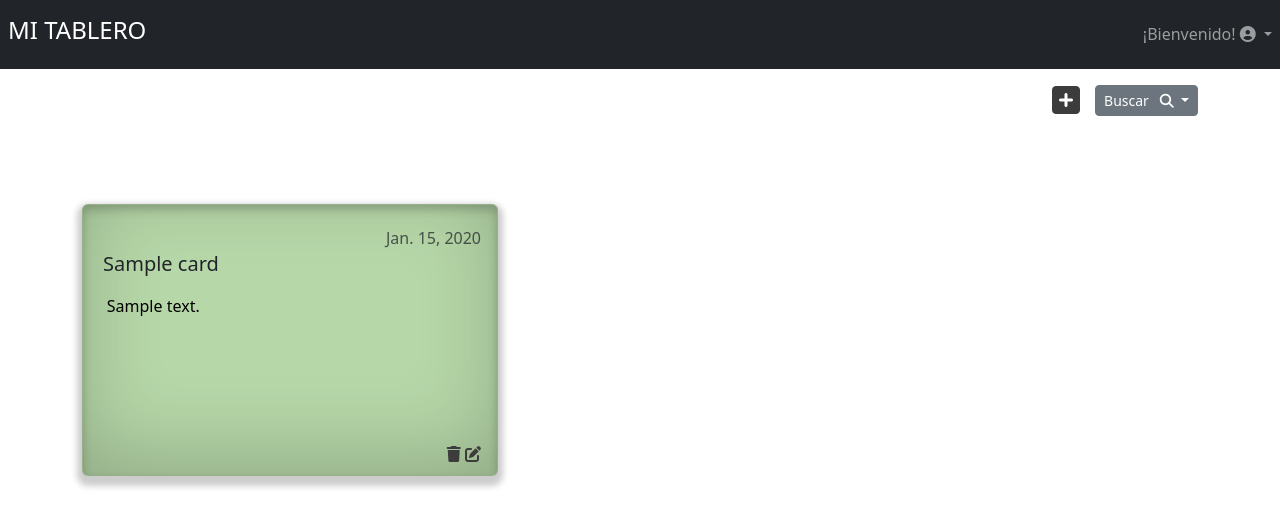
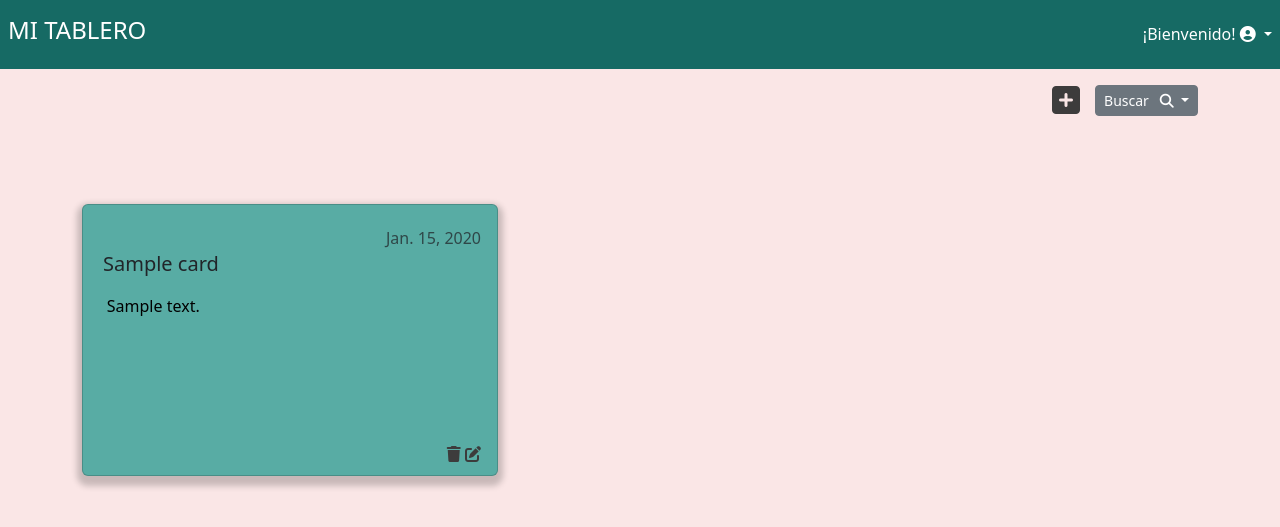
Before and after one commit to SlLVlNHA/EQUIPO4DI, a Django app: page /tablero/ in a window 1280 px wide. Shown: the top 527 px of the page. Run offline with Django 5.2, Linux system fonts and the light colour scheme; a user stored in the database is signed in; tables that the repository leaves empty hold one stand-in row (values such as "Sample post"); some libraries are stand-ins or nearby versions.

Commit message:
Colores finales

```diff
--- a/cards/templates/cards/card_list.html
+++ b/cards/templates/cards/card_list.html
@@ -1,6 +1,11 @@
 {% extends 'base.html' %}
 {% load static %}
 {% block content %}
+<style>
+  body {
+      background-color: #FAE6E6;
+  }
+</style>
 <div class="mt-3" style="display: flex; align-items: center; justify-content: flex-end;">
   <a href="new/" style="color:rgb(61, 60, 60); margin-right: 15px;"><i class="fa-solid fa-square-plus fa-2xl"></i></a>
   <div class="dropdown-center">
@@ -23,17 +28,17 @@
     {% for card in cards %}
         <div class="col-md-4 mt-5">
           {% if card.color == 0 %}
-            <div class="card" style="background-color:#B6D7A8;">
+            <div class="card" style="background-color:#58ACA4;">
           {% elif card.color == 1 %}
-            <div class="card" style="background-color:#D9D2E9;">
+            <div class="card" style="background-color:#B9DDDA;">
           {% elif card.color == 2 %}
-            <div class="card" style="background-color: #F4CCCC;">
+            <div class="card" style="background-color: #FEBEC3;">
           {% elif card.color == 3 %}
-            <div class="card" style="background-color:#C9DAF8;">
+            <div class="card" style="background-color:#D68A95;">
           {% elif card.color == 4 %}
-            <div class="card" style="background-color: #D5A6BD;">
+            <div class="card" style="background-color: #58ACA4;">
           {% elif card.color == 5 %}
-            <div class="card" style="background-color:#FFF2CC;">
+            <div class="card" style="background-color:#B9DDDA;">
           {% endif %}
               <div class="card-body">
                 <h6 class="card-subtitle text-end text-body-secondary mt-2">{{card.date}}</h6>
--- a/static/css/styles.css
+++ b/static/css/styles.css
@@ -25,7 +25,5 @@ div.background {
     width: 26em;
     height: 17em;
     box-shadow:
-    inset 0 -20px 80px rgba(0,0,0,0.2),
-    inset 0 5px 10px rgba(0,0,0,0.2),
     0 5px 6px 5px rgba(0,0,0,0.2);
   }
--- a/templates/base.html
+++ b/templates/base.html
@@ -32,17 +32,17 @@
   </head>
   <body>
     <header>
-      <nav class="navbar navbar-expand-lg navbar-dark bg-dark">
+      <nav class="navbar navbar-expand-lg" style="background-color: #166A64;">
         <button class="navbar-toggler" type="button" data-toggle="collapse" data-target="#navbarTogglerDemo01" aria-controls="navbarTogglerDemo01" aria-expanded="false" aria-label="Toggle navigation"><span class="navbar-toggler-icon"></span></button>
           <div class="collapse navbar-collapse" id="navbarTogglerDemo01">
             <div class="navbar-nav">
-              <a class="nav-item nav-link active" href="{% url 'tablero'%}"><h4>MI TABLERO</h4></a>
+              <a class="nav-item nav-link active" href="{% url 'tablero'%}" style="color: #ffffff"><h4> MI TABLERO</h4></a>
             </div>
           </div>
               <ul class="navbar-nav mr-auto">
 
                       <li class="nav-item dropdown">
-                        <a class="nav-link dropdown-toggle" data-bs-toggle="dropdown" href="#" aria-expanded="false">
+                        <a class="nav-link dropdown-toggle" data-bs-toggle="dropdown" href="#" aria-expanded="false" style="color: #ffffff">
                           ¡Bienvenido! <i class="fas fa-user-circle"></i>
                         </a>
                         <div class="dropdown-menu" aria-labelledby="navbarDropdownMenuLink">
```
